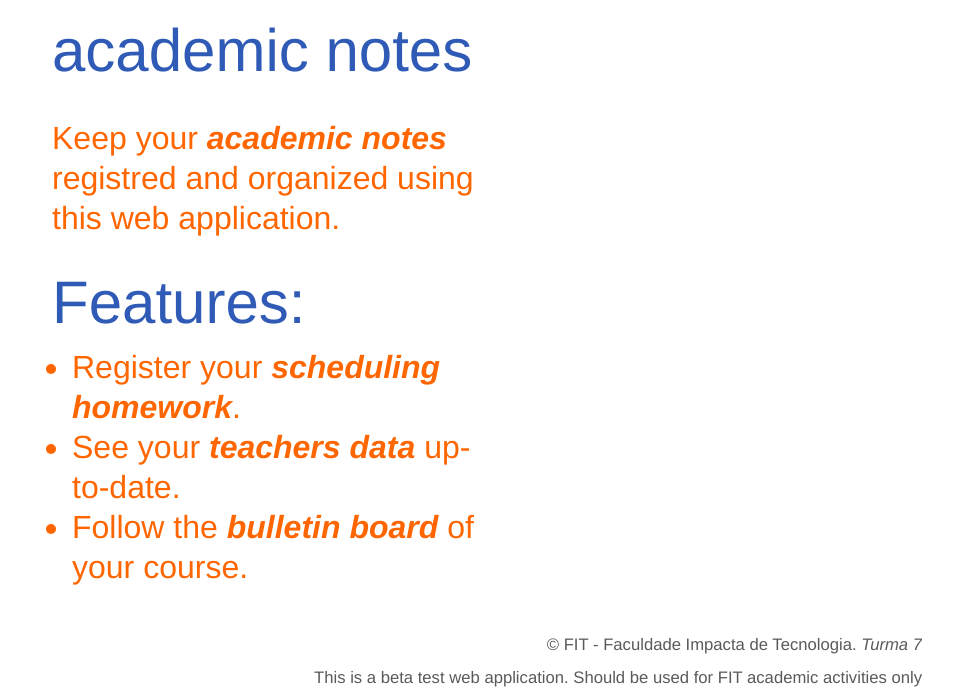
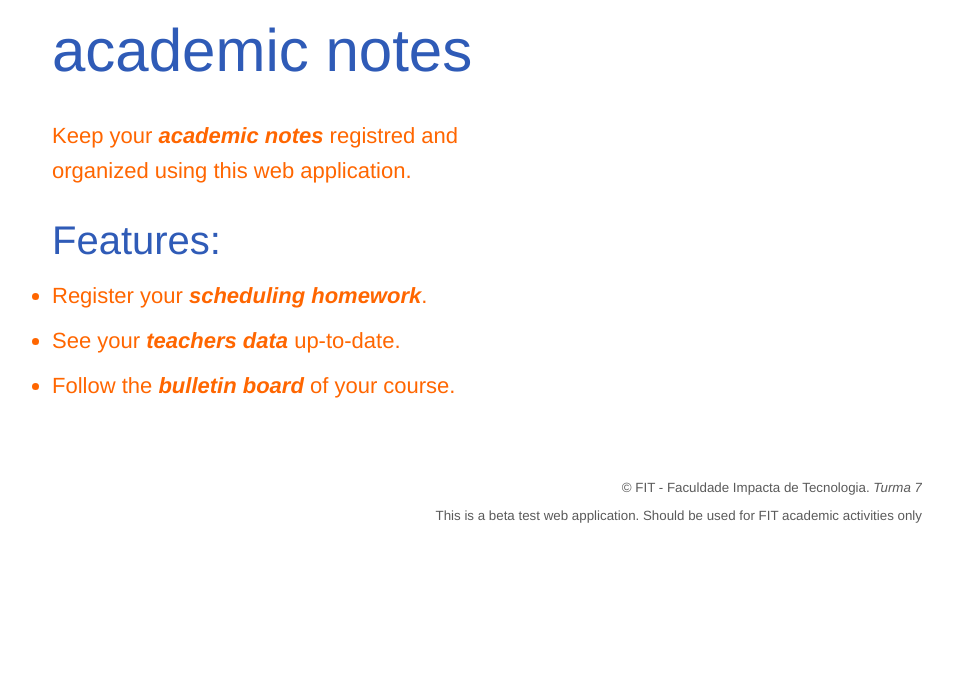
Before and after one commit to sergiosouzalima/academicnotes, a plain HTML site: page index.htm in a window 1280 px wide. Shown: the part 266-963 px from the top of the page, without its empty margins (198-1151 px from the left). After the commit the page ends 906 px from the top, so only its background shows below. Drawn offline with Linux system fonts and the light colour scheme.

Commit message:
some adjusts to layout

```diff
--- /dev/null
+++ b/example.css
@@ -0,0 +1,85 @@
+body, div, h1, h2, h3, h4, h5, h6, p, ul, li, img, header, section, aside, footer, button {
+	margin: 0; padding: 0; border: 0;
+}
+
+body {
+	font-family: Helvetica, Arial, Sans-Serif;
+	background: #2b2b2b url(images/bg.png);
+}
+
+#container {
+	width: 960px;
+	margin: 0 auto;
+	padding: 90px 0 100px 0;
+	position: relative;
+	overflow: hidden;
+}
+
+header {}
+	header img#logo {
+		margin: 0 0 50px 0;
+	}
+	header h1 {
+		margin: 0 0 30px 90px;
+		font-size: 60px;
+		font-weight: normal;
+		line-height: 74px;
+		color: #00ffcc;
+		text-shadow: 0px 0px 10px #00ffcc;
+	}
+
+section {
+	margin: 0 15px 30px 0;
+	width: 530px;
+	float: left;
+}
+	section p {
+		margin: 0 0 30px 90px;
+		font-size: 22px;
+		line-height: 35px;
+		color: #d9d9d9;
+		text-shadow: 0px 1px 5px #000;
+	}
+	section h2 {
+		margin: 0 0 10px 90px;
+		font-size: 40px;
+		font-weight: normal;
+		color: #00ffcc;
+		text-shadow: 0px 0px 10px #00ffcc;
+	}
+	section ul {
+		margin: 0 0 30px 90px;
+		font-size: 22px;
+		line-height: 45px;
+		color: #d9d9d9;
+		text-shadow: 0px 1px 5px #000;
+	}
+
+aside {
+	position: absolute;
+	top: 20px;
+	right: 0;
+}
+
+footer {
+	width: 960px;
+	float: left;
+	clear: both;
+	overflow: hidden;
+}
+	footer a#app-store {
+		display: block;
+		width: 198px;
+		height: 72px;
+		background: url(images/app-store.png);
+		text-indent: -9999px;
+		margin: 0 0 0 84px;
+		float: left;
+	}
+	footer p {
+		float: right;
+		clear: right;
+		font-size: 16px;
+		color: #5a5a5a;
+		margin: 10px 0 0 0;
+	}
--- a/style.css
+++ b/style.css
@@ -24,36 +24,36 @@ header {}
 		font-size: 60px;
 		font-weight: normal;
 		line-height: 74px;
-    color: #2f5bb7;
+        color: #2f5bb7;
 		/*color: #00ffcc;*/
 		/*text-shadow: 0px 0px 10px #00ffcc;*/
 	}
 
 section {
-	margin: 0 15px 5px 0;
+	margin: 0 15px 30px 0;
 	width: 530px;
 	float: left;
 }
 	section p {
 		margin: 0 0 30px 90px;
-		font-size: 32px;
-		line-height: 40px;
+		font-size: 22px;
+		line-height: 35px;
         color: #FF6600;
 		/*color: #d9d9d9;*/
 		/*text-shadow: 0px 1px 5px #000;*/
 	}
 	section h2 {
 		margin: 0 0 10px 90px;
-		font-size: 60px;
+		font-size: 40px;
 		font-weight: normal;
         color: #2f5bb7;
 		/*color: #00ffcc;*/
 		/*text-shadow: 0px 0px 10px #00ffcc;*/
 	}
 	section ul {
-		margin: 0 0 30px 110px;
-		font-size: 32px;
-		line-height: 40px;
+		margin: 0 0 30px 90px;
+		font-size: 22px;
+		line-height: 45px;
         color: #FF6600;
 		/*color: #d9d9d9;*/
 		/*text-shadow: 0px 1px 5px #000;*/
@@ -61,7 +61,7 @@ section {
 
 aside {
 	position: absolute;
-	top: 215px;
+	top: 20px;
 	right: 0;
 }
 
@@ -75,7 +75,7 @@ footer {
 		display: block;
 		width: 198px;
 		height: 72px;
-		background: url(images/app-store.png);
+		/*background: url(images/app-store.png);*/
 		text-indent: -9999px;
 		margin: 0 0 0 84px;
 		float: left;
@@ -83,7 +83,7 @@ footer {
 	footer p {
 		float: right;
 		clear: right;
-		font-size: 20px;
+		font-size: 16px;
 		color: #5a5a5a;
 		margin: 10px 0 0 0;
 	}
```
Also changed, not shown: ._example.css (added).
